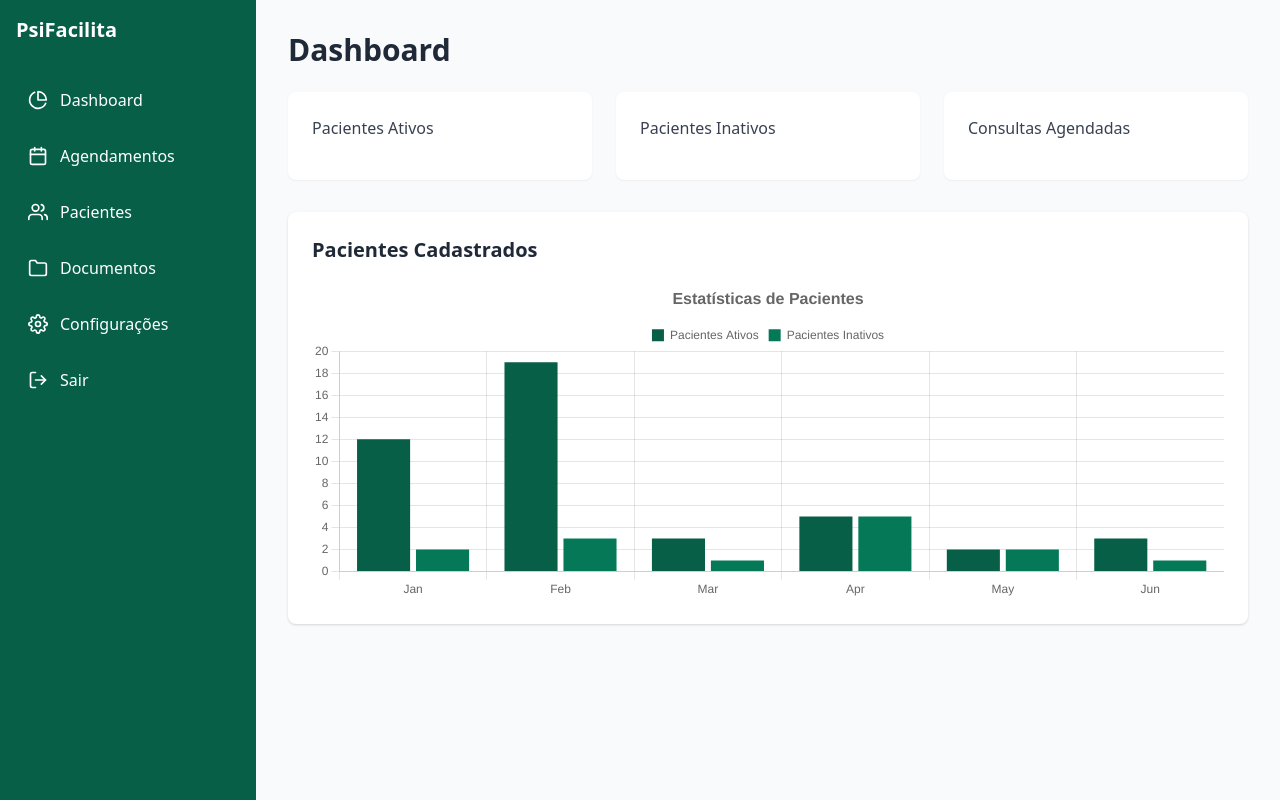
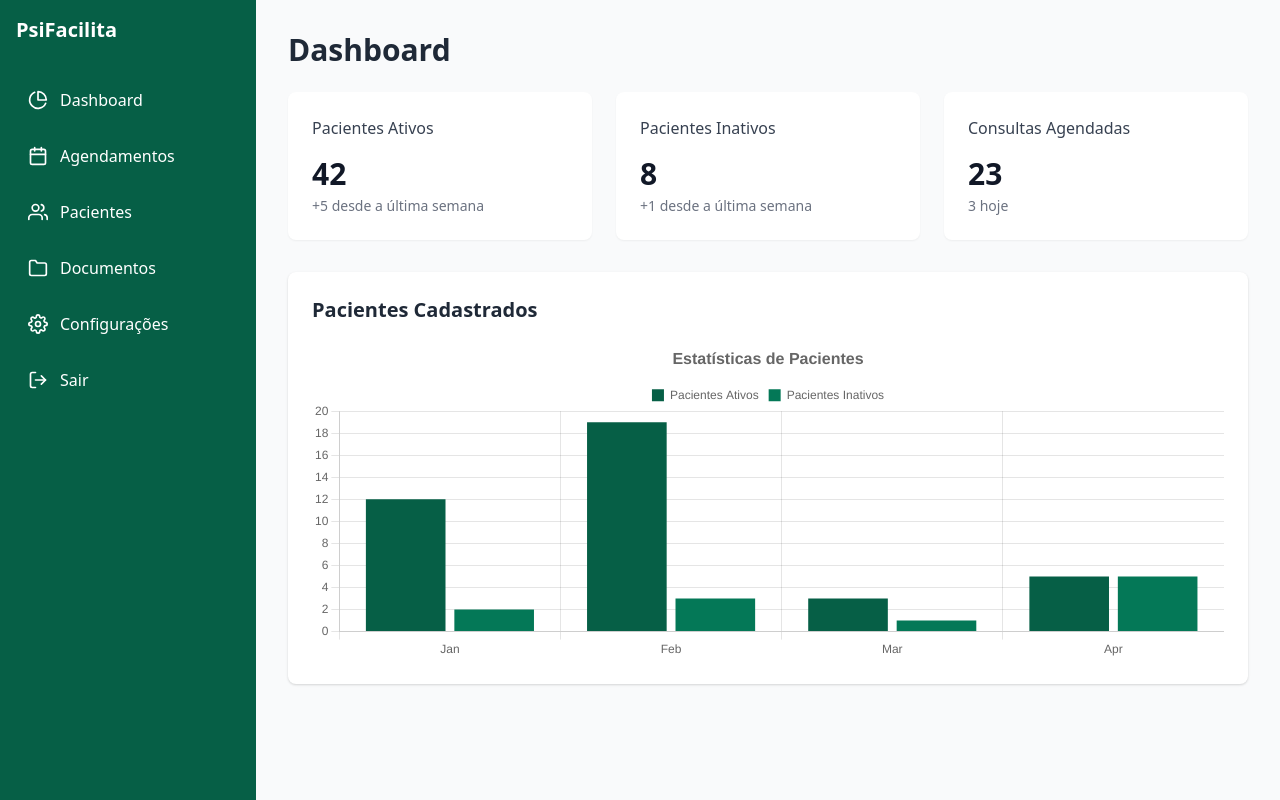
Before and after one commit to MelissaMaximo/FrontEnd_PsiFacilita, a React (Vite) app: page /dashboard in a window 1280 px wide. Built offline with nearby package versions, Linux system fonts and the light colour scheme.

Commit message:
Padronizando Dashboard

```diff
--- a/src/pages/Dashboard/index.tsx
+++ b/src/pages/Dashboard/index.tsx
@@ -22,7 +22,7 @@ const Dashboard: React.FC = () => {
   ];
 
   const chartData = {
-    labels: ['Jan', 'Feb', 'Mar', 'Apr', 'May', 'Jun'],
+    labels: ['Jan', 'Feb', 'Mar', 'Apr'],
     datasets: [
       {
         label: 'Pacientes Ativos',
@@ -46,10 +46,11 @@ const Dashboard: React.FC = () => {
           <Card
             key={index}
             title={card.title}
-            value={card.value}
-            description={card.description}
             className="h-full"
-          />
+          >
+            <p className="text-3xl font-semibold text-gray-900">{card.value}</p>
+            <p className="text-sm text-gray-500 mt-1">{card.description}</p>
+          </Card>
         ))}
       </div>
 
```
